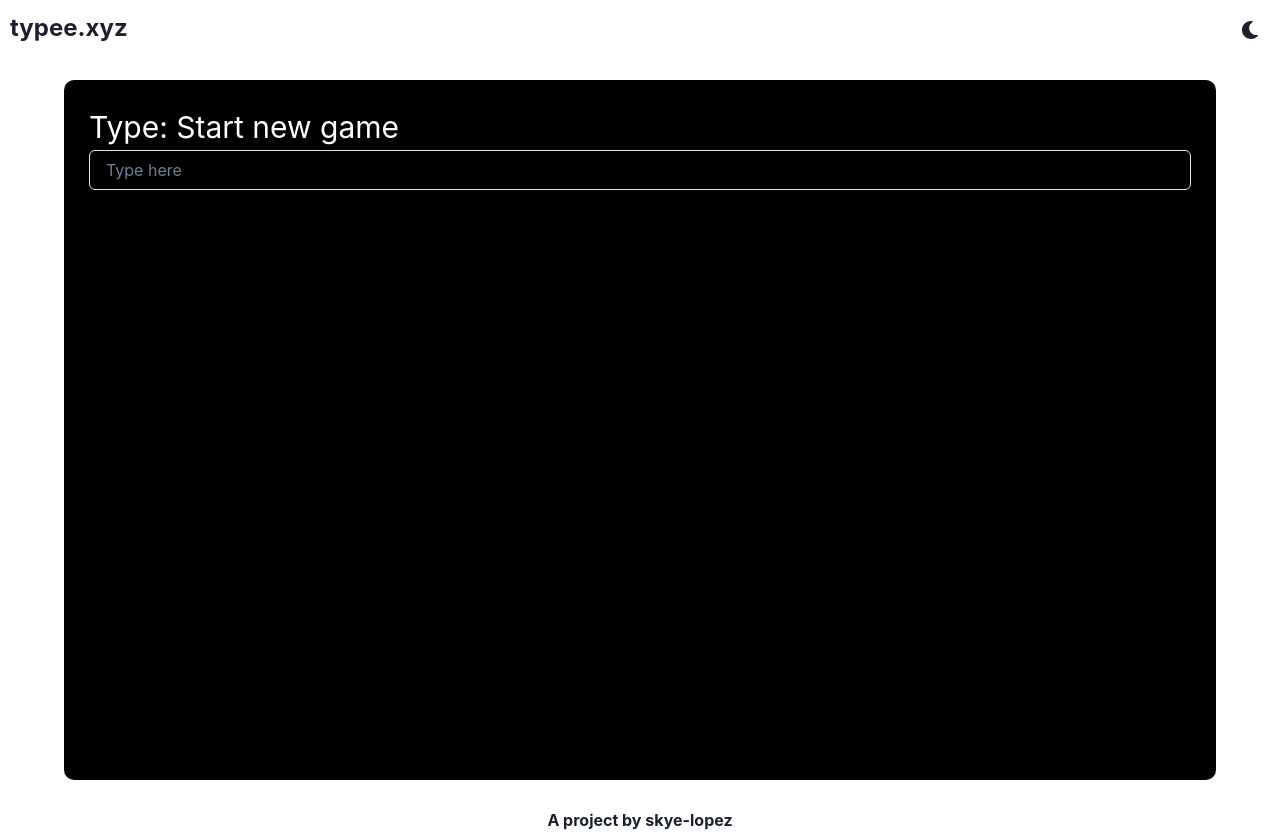
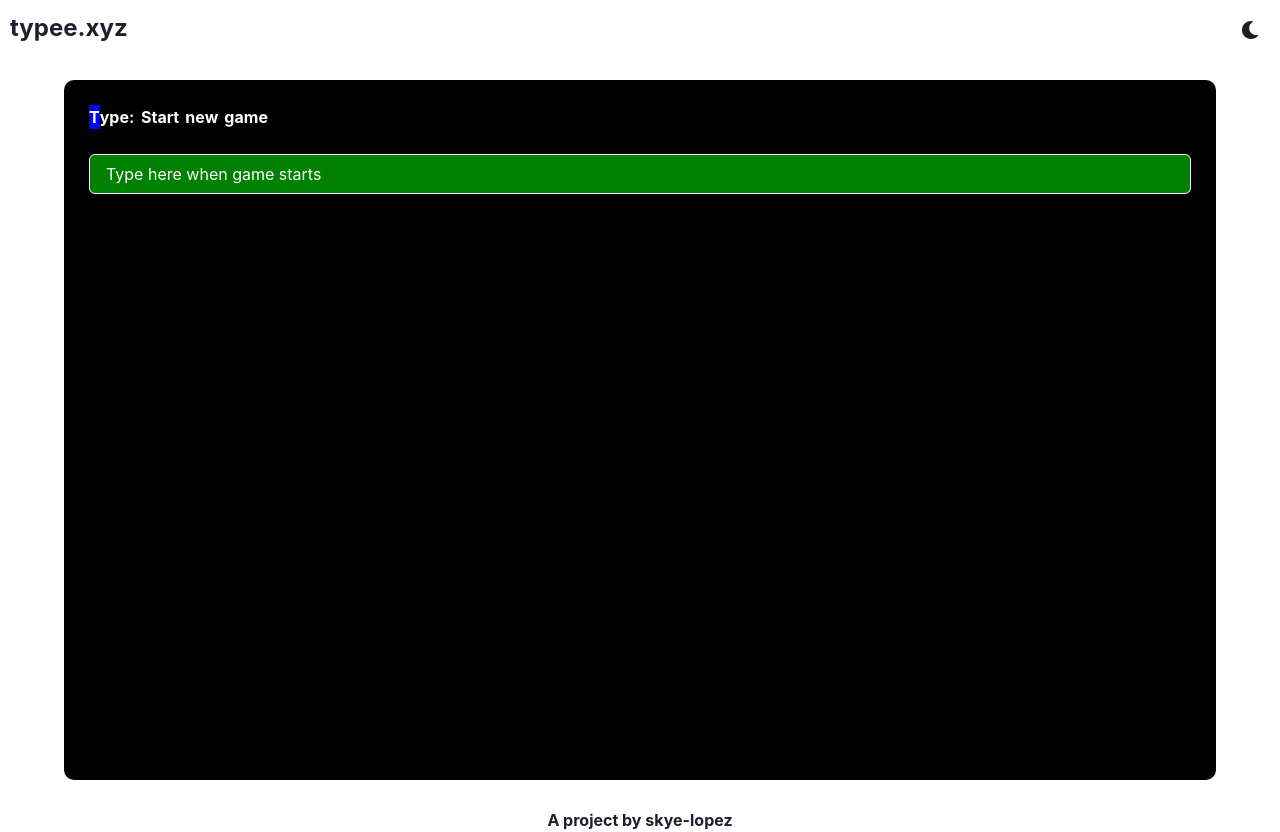
Before and after one commit to skye-lopez/typee, a React (Create React App) app: page / in a window 1280 px wide. Built offline with nearby package versions, Linux system fonts and the light colour scheme.

Commit message:
Text follow from user input working, but will need to make it prettier

```diff
--- a/src/components/Game.tsx
+++ b/src/components/Game.tsx
@@ -1,4 +1,5 @@
 import { useState, useEffect } from "react"
+import GameText from './GameText';
 import {
     Flex,
     Box,
@@ -10,9 +11,13 @@ import {
 export default function Game() {
     const gameBg = useColorModeValue("black", "white");
     const textColor = useColorModeValue("white", "black");
+    const inputBorder = useColorModeValue("white", "black")
     const [gameText, setGameText] = useState("Type: Start new game")
     const [userText, setUserText] = useState("");
     const [userQueue, setuserQueue] = useState([]);
+    const [wordCount, setWordCount] = useState(0);
+    const [pos, setPos] = useState(0);
+    const [textIsValid, setTextIsValid] = useState('null');
 
     function handleInput(e: any) {
         e.preventDefault();
@@ -20,23 +25,23 @@ export default function Game() {
     }
 
     useEffect(() => {
+        setPos(userText.length);
         const userTextWords = userText.split(' ');
         const gameTextWords = gameText.split(' ');
-        console.log(userTextWords);
-        console.log(gameTextWords);
-
-        if (userTextWords[0] === gameTextWords[0]) {
-            userTextWords.shift();
-            gameTextWords.shift();
-            setGameText(() => gameTextWords.join(' '));
-            setUserText(() => userTextWords.join(' '));
+        // A user can continue solving
+        if (userTextWords[wordCount] === gameTextWords[wordCount]) {
+            setWordCount((w) => w+1);
         }
     }, [userText]);
     return (
         <Flex justifyContent="center" alignItems="center">
             <Box bg={gameBg} w="90%" h="700px" maxWidth="1200px" borderRadius="10px" padding="25px">
-            <Text fontSize='3xl' color={textColor}>{ gameText }</Text>
-            <Input placeholder="Type here" value={userText} onChange={handleInput}/>
+                <Flex flexDirection="row">
+                    { gameText.split('').map((t, i) => <GameText num={i} char={t} pos={pos} userChar={userText[i]}/>)}
+                </Flex>
+                <Box marginTop="25px">
+                    <Input placeholder="Type here when game starts" value={userText} onChange={handleInput} color={textColor} borderColor={inputBorder} _placeholder={{ color: textColor }} bg="green"/>
+                </Box>
             </Box>
         </Flex>
     );
--- /dev/null
+++ b/src/components/GameText.tsx
@@ -0,0 +1,47 @@
+import { useState, useEffect } from "react";
+import {
+    Text,
+    Flex,
+    useColorModeValue,
+} from "@chakra-ui/react";
+
+export default function GameText(props: any) {
+    const textColor = useColorModeValue("white", "black");
+    const textColorUnderline = useColorModeValue("blue", "orange");
+    const [selected, setSelected] = useState(false);
+    const [wrong, setWrong] = useState(false);
+
+    useEffect(() => {
+        if (props.pos === props.num) {
+            setSelected(true);
+        } else {
+            setSelected(false);
+        }
+    }, [props.pos]);
+
+    useEffect(() => {
+        if (props.userChar !== props.char && !!props.userChar) {
+            setWrong(true);
+        } else {
+            setWrong(false);
+        }
+    }, [props.userChar]);
+
+    return (
+        <Flex minWidth='6px'>
+            { props.char === ' ' ? (
+                <Text bg={wrong ? 'red' : 'inherit'}>
+                    &nbsp;
+                </Text>
+            ) : (
+                <Text color={textColor} bg={wrong ? 'red' : selected ? textColorUnderline : "inherit"} as='b'>
+                    { props.char }
+                </Text>
+            )}
+        </Flex>
+    );
+}
+
+// We want to also ingest userText[num]
+// If it exists and is not pos and is wrong:
+//   highlight red as wrong
```
Also changed, not shown: 2 other files (tests, documents, lock files or other folders).
